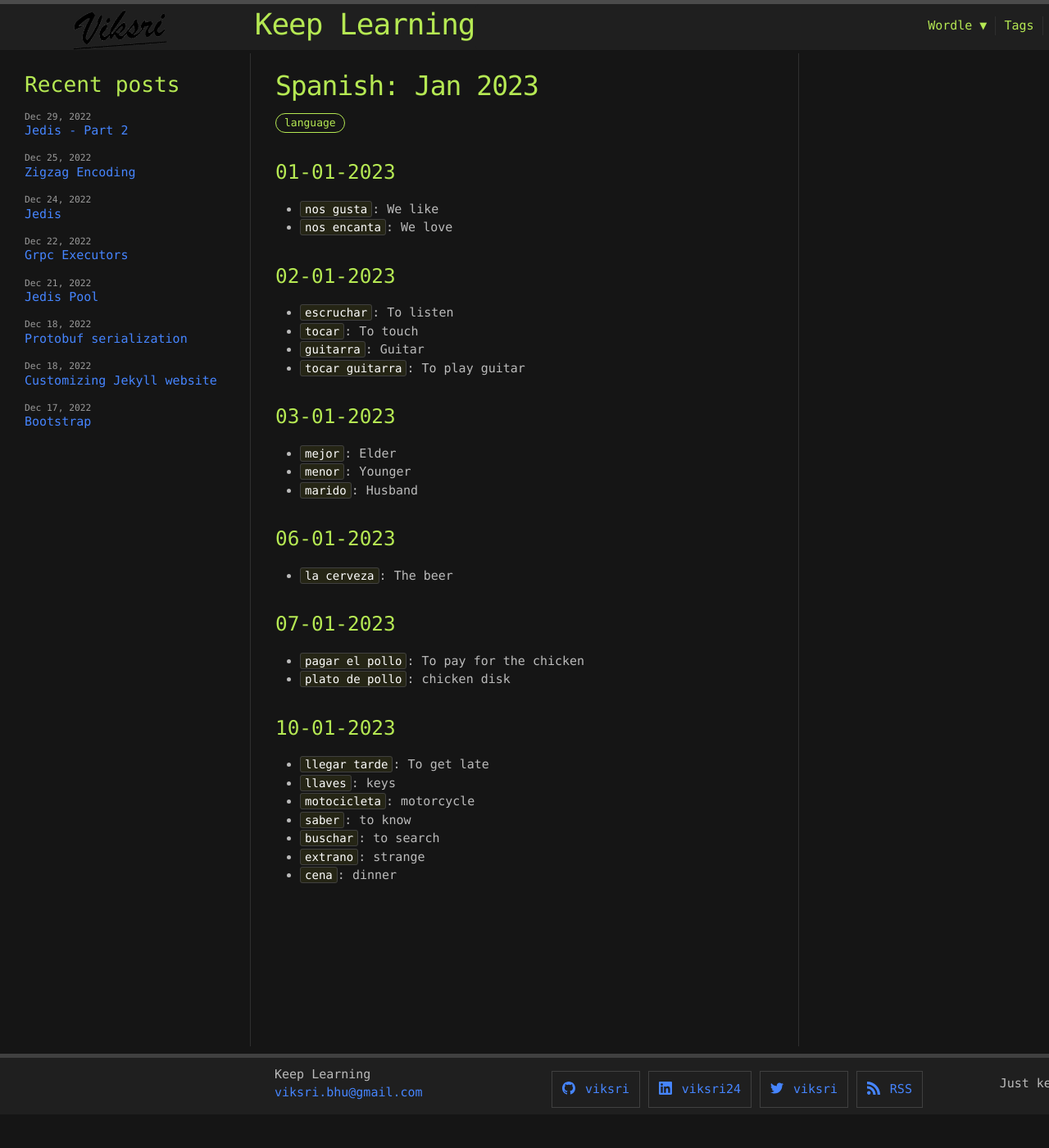
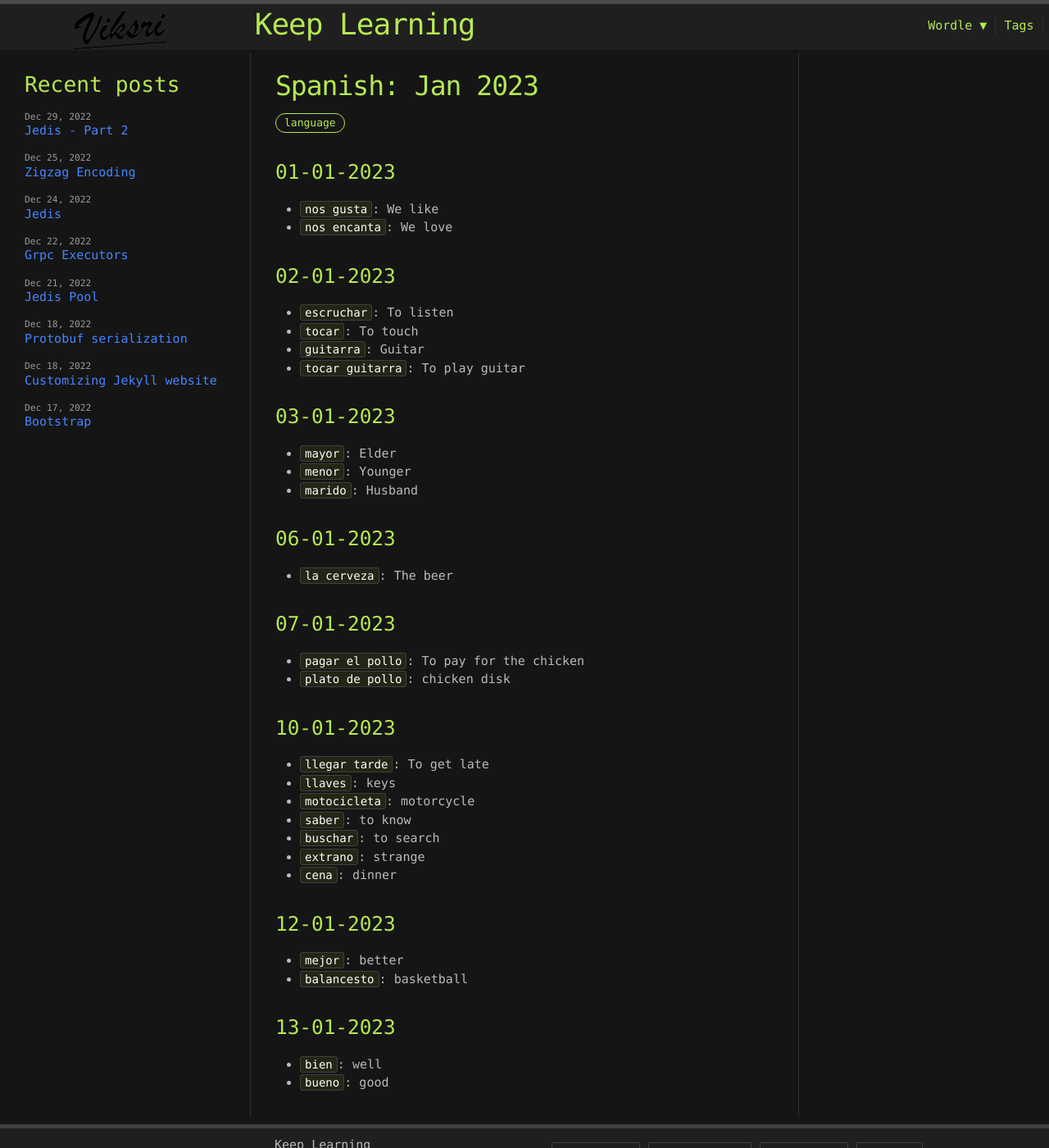
Before and after one commit to viksri/viksri.github.io, a Jekyll site: the page built from spanish/Jan2023.md, in a window 1280 px wide and 1400 px high. Shown: the whole window at 82% size. Built offline with Jekyll 4.4.1, drawn with Linux system fonts in a browser that asks for light colours.

Commit message:
spanish & wordle update

```diff
--- a/spanish/Jan2023.md
+++ b/spanish/Jan2023.md
@@ -16,7 +16,7 @@ categories: language
 - `tocar guitarra`: To play guitar
 
 ### 03-01-2023
-- `mejor`: Elder
+- `mayor`: Elder
 - `menor`: Younger
 - `marido`: Husband
 
@@ -35,3 +35,11 @@ categories: language
 - `buschar`: to search
 - `extrano`: strange
 - `cena`: dinner
+
+### 12-01-2023
+- `mejor`: better
+- `balancesto`: basketball
+
+### 13-01-2023
+- `bien`: well
+- `bueno`: good
```
Also changed, not shown: wordle/Jan2023.md (+3 -0 lines).
